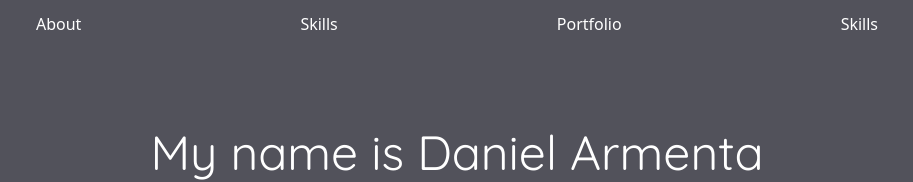
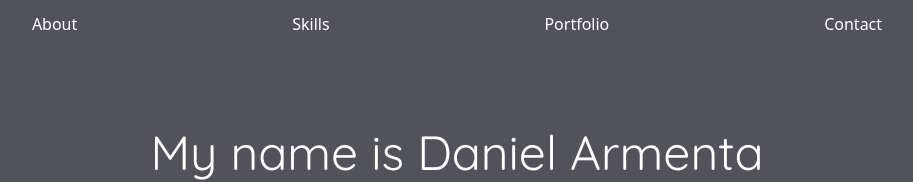
Before and after one commit to h8moss/next-js-portfolio, a Next.js app: page / in a window 1280 px wide. Shown: the top 182 px of the page, without its empty margins (183-1096 px from the left). Built offline with nearby package versions, Linux system fonts and the light colour scheme.

Commit message:
changed copy error

```diff
--- a/components/NavBar.jsx
+++ b/components/NavBar.jsx
@@ -33,7 +33,7 @@ export default function NavBar({ onClick, delay }) {
                 delay={delay}
                 onStart={() => onClick('/contact')}
             >
-                Skills
+                Contact
             </StyledButton>
         </div>
     );
```
